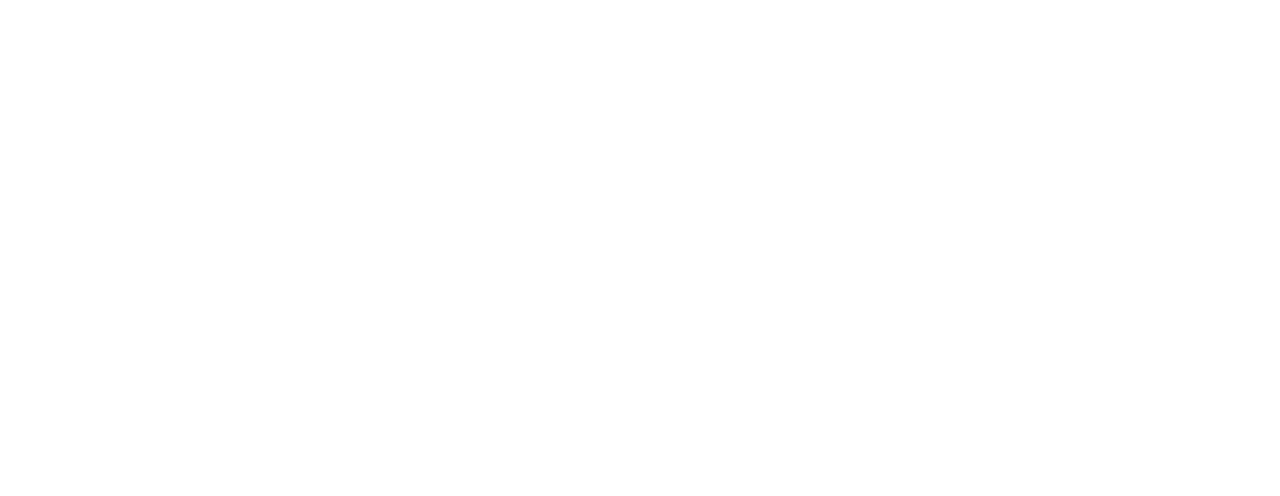
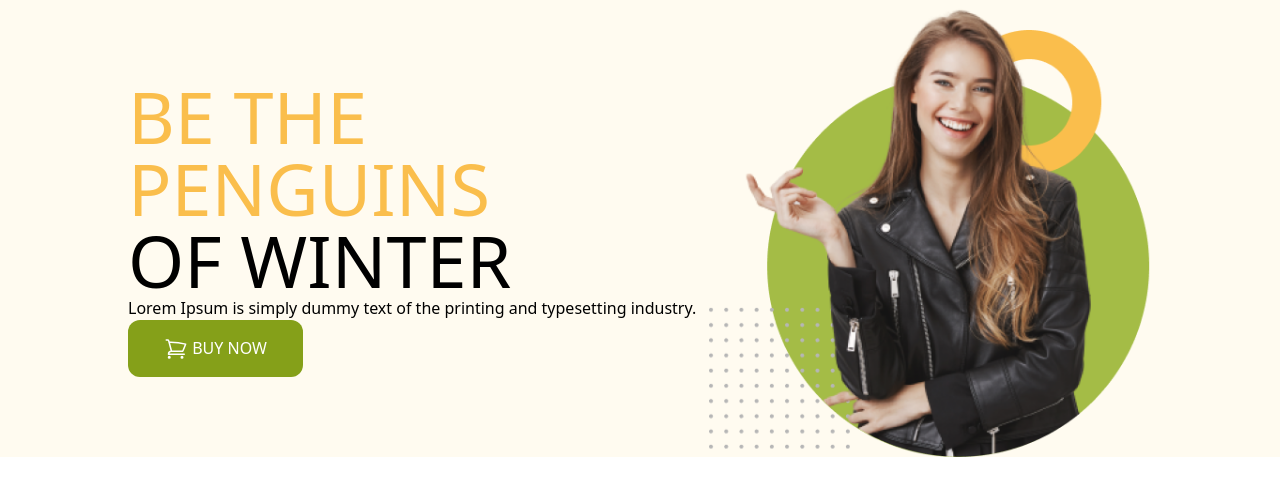
Before and after one commit to tonoy3125/penguin-fashion-projects, a plain HTML site: page index.html in a window 1280 px wide. Drawn offline with nearby package versions, Linux system fonts and the light colour scheme.

Commit message:
penguines commit

```diff
--- a/index.html
+++ b/index.html
@@ -1,14 +1,35 @@
 <!DOCTYPE html>
 <html lang="en">
+
 <head>
     <meta charset="UTF-8">
     <meta name="viewport" content="width=device-width, initial-scale=1.0">
     <title>Panguin Fashion</title>
     <script src="https://cdn.tailwindcss.com"></script>
 </head>
+
 <body>
-    <header>
+    <header class="bg-[#FFFBF0] px-32">
+        <!-- THis is nav section -->
+        <nav>
 
+        </nav>
+        <!-- This Is Banner section -->
+        <div class="flex justify-between items-center">
+            <div>
+                <h1 class="text-7xl uppercase"><span class="text-[#FABE4C]">Be the Penguins</span> <br>
+                    of Winter</h1>
+                <p>Lorem Ipsum is simply dummy text of the printing
+                    and typesetting industry.</p>
+                <button class="py-4 px-9 bg-[#85A019] rounded-xl text-white font-medium"> <svg xmlns="http://www.w3.org/2000/svg" fill="none" viewBox="0 0 24 24" stroke-width="1.5" stroke="currentColor" class="w-6 h-6 inline">
+                    <path stroke-linecap="round" stroke-linejoin="round" d="M2.25 3h1.386c.51 0 .955.343 1.087.835l.383 1.437M7.5 14.25a3 3 0 00-3 3h15.75m-12.75-3h11.218c1.121-2.3 2.1-4.684 2.924-7.138a60.114 60.114 0 00-16.536-1.84M7.5 14.25L5.106 5.272M6 20.25a.75.75 0 11-1.5 0 .75.75 0 011.5 0zm12.75 0a.75.75 0 11-1.5 0 .75.75 0 011.5 0z" />
+                  </svg>
+                   BUY NOW</button>
+            </div>
+            <div>
+                <img src="images/model.png" alt="">
+            </div>
+        </div>
     </header>
 
     <main>
@@ -18,4 +39,5 @@
 
     </footer>
 </body>
+
 </html>
```
Also changed, not shown: tailwind.config.js (added, +8 -0 lines).
